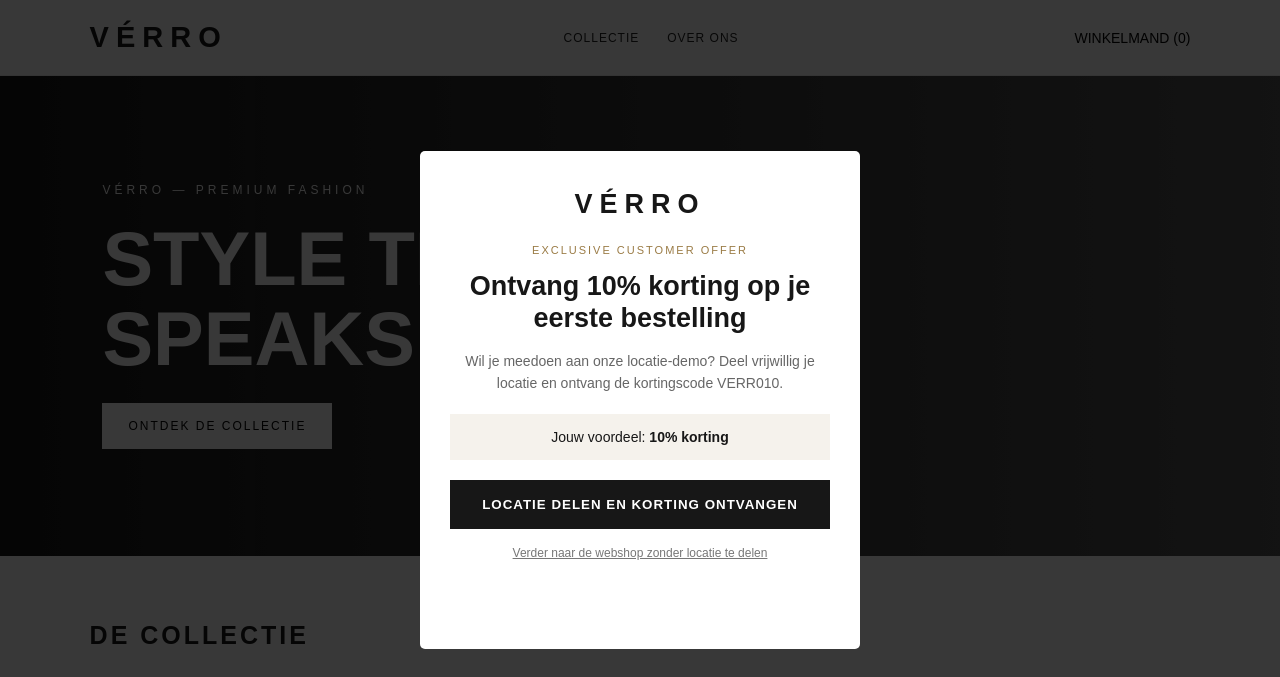
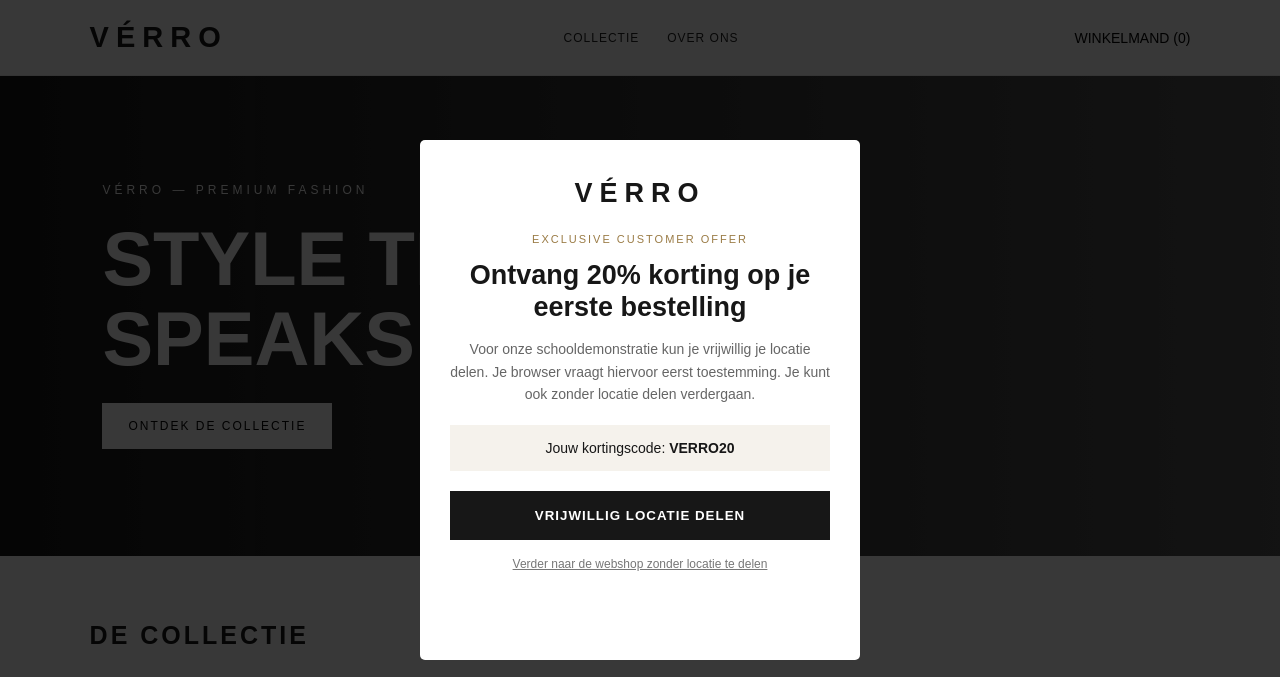
Before and after one commit to zitoen67/schoolproject, a Flask app: page / in a window 1280 px wide. Shown: the top 677 px of the page. Run offline with Flask 3, Linux system fonts and the light colour scheme.

Commit message:
Update webshop en locatiefunctionaliteit

```diff
--- a/templates/index.html
+++ b/templates/index.html
@@ -26,6 +26,8 @@ nav a{color:#222;text-decoration:none;font-size:12px;letter-spacing:1px}
 #cartPanel{display:none;padding:25px 7%;background:#f5f4f1}
 #cartPanel p{margin:10px 0}
 #cartPanel button{padding:8px 14px;cursor:pointer}
+#discountCode{padding:10px;margin-top:12px;max-width:190px}
+#discountMessage{font-size:13px;margin-top:8px}
 footer{background:#171717;color:white;text-align:center;padding:35px;letter-spacing:4px}
 .notice{text-align:center;padding:25px;color:#777;font-size:12px}
 #locationPopup{position:fixed;inset:0;background:rgba(0,0,0,.78);z-index:9999;display:flex;align-items:center;justify-content:center;padding:20px}
@@ -39,126 +41,184 @@ footer{background:#171717;color:white;text-align:center;padding:35px;letter-spac
 .skipBtn{display:inline-block;margin-top:17px;background:none;border:0;text-decoration:underline;color:#777;font-size:12px;cursor:pointer}
 #popupStatus{font-size:12px;margin-top:12px;min-height:18px}
 @media(max-width:700px){
-header{padding:0 5%}nav{gap:10px}nav a{font-size:10px}
+header{padding:0 5%}
+nav{gap:10px}
+nav a{font-size:10px}
 .products{grid-template-columns:1fr 1fr}
-.product img{height:230px}.section{padding:40px 5%}
+.product img{height:230px}
+.section{padding:40px 5%}
 .popupCard{padding:30px 22px}
 }
 </style>
 </head>
 <body>
-<div id="locationPopup" role="dialog" aria-modal="true">
+
+<div id="locationPopup" role="dialog" aria-modal="true" aria-labelledby="popupTitle">
   <div class="popupCard">
     <div class="popupLogo">VÉRRO</div>
     <div class="popupTag">EXCLUSIVE CUSTOMER OFFER</div>
-    <h2>Ontvang 10% korting op je eerste bestelling</h2>
-    <p>Wil je meedoen aan onze locatie-demo? Deel vrijwillig je locatie en ontvang de kortingscode VERR010.</p>
-    <div class="discount">Jouw voordeel: <strong>10% korting</strong></div>
-    <button class="shareBtn" onclick="shareLocation()">LOCATIE DELEN EN KORTING ONTVANGEN</button>
+    <h2 id="popupTitle">Ontvang 20% korting op je eerste bestelling</h2>
+    <p>Voor onze schooldemonstratie kun je vrijwillig je locatie delen. Je browser vraagt hiervoor eerst toestemming. Je kunt ook zonder locatie delen verdergaan.</p>
+    <div class="discount">Jouw kortingscode: <strong>VERRO20</strong></div>
+    <button class="shareBtn" onclick="shareLocation()">VRIJWILLIG LOCATIE DELEN</button>
     <button class="skipBtn" onclick="closePopup()">Verder naar de webshop zonder locatie te delen</button>
     <p id="popupStatus" aria-live="polite"></p>
   </div>
 </div>
 
-
 <header>
 <div class="logo">VÉRRO</div>
-<nav><a href="#collectie">COLLECTIE</a><a href="#over">OVER ONS</a></nav>
+<nav>
+<a href="#collectie">COLLECTIE</a>
+<a href="#over">OVER ONS</a>
+</nav>
 <button class="cart" onclick="toggleCart()">WINKELMAND (<span id="count">0</span>)</button>
 </header>
 
-<section class="hero"><div>
+<section class="hero">
+<div>
 <p>VÉRRO — PREMIUM FASHION</p>
 <h1>STYLE THAT<br>SPEAKS.</h1>
 <a href="#collectie">ONTDEK DE COLLECTIE</a>
-</div></section>
+</div>
+</section>
 
 <section class="section" id="collectie">
 <h2>DE COLLECTIE</h2>
 <div class="products">
+
 <div class="product">
 <img src="https://images.unsplash.com/photo-1544923246-77307dd654cb?w=700" alt="Winterjas">
-<h3>Premium Winter Jacket</h3><p class="price">€89,95</p>
+<h3>Premium Winter Jacket</h3>
+<p class="price">€89,95</p>
 <button onclick="add('Premium Winter Jacket',89.95)">Toevoegen</button>
 </div>
+
 <div class="product">
 <img src="https://images.unsplash.com/photo-1618354691373-d851c5c3a990?w=700" alt="Trui">
-<h3>Essential Sweater</h3><p class="price">€49,95</p>
+<h3>Essential Sweater</h3>
+<p class="price">€49,95</p>
 <button onclick="add('Essential Sweater',49.95)">Toevoegen</button>
 </div>
+
 <div class="product">
 <img src="https://images.unsplash.com/photo-1551488831-00ddcb6c6bd3?w=700" alt="Streetwear">
-<h3>Premium Streetwear</h3><p class="price">€59,95</p>
+<h3>Premium Streetwear</h3>
+<p class="price">€59,95</p>
 <button onclick="add('Premium Streetwear',59.95)">Toevoegen</button>
 </div>
+
 </div>
 </section>
 
 <div id="cartPanel">
 <h2>Jouw winkelmandje</h2>
 <div id="items">Je winkelmandje is leeg.</div>
+<input id="discountCode" type="text" placeholder="Kortingscode">
+<button onclick="applyDiscount()">Code toepassen</button>
+<p id="discountMessage" aria-live="polite"></p>
 <p id="total">Totaal: €0,00</p>
 <button onclick="toggleCart()">Sluiten</button>
 </div>
 
-<section class="notice" id="over">VÉRRO — onafhankelijke fashioncollectie. Geen officiële merkartikelen.</section>
+<section class="notice" id="over">
+VÉRRO — onafhankelijke fashioncollectie. Geen officiële merkartikelen.
+</section>
 <footer>VÉRRO</footer>
 
 <script>
-let cart=[];
-function add(name,price){
-cart.push({name,price});
-document.getElementById('count').textContent=cart.length;
+let cart = [];
+let discountApplied = false;
+
+function add(name, price) {
+    cart.push({name, price});
+    document.getElementById('count').textContent = cart.length;
     render();
 }
-function render(){
-let items=document.getElementById('items');
-let total=cart.reduce((s,p)=>s+p.price,0);
-items.innerHTML=cart.length?cart.map((p,i)=>
-`<p>${p.name} — €${p.price.toFixed(2)} <button onclick="removeItem(${i})">Verwijderen</button></p>`
-).join(''):'Je winkelmandje is leeg.';
-document.getElementById('total').textContent='Totaal: €'+total.toFixed(2);
+
+function render() {
+    const items = document.getElementById('items');
+    const total = cart.reduce((sum, p) => sum + p.price, 0);
+    const discount = discountApplied ? total * 0.20 : 0;
+    const finalTotal = total - discount;
+
+    items.innerHTML = cart.length
+        ? cart.map((p, i) =>
+            `<p>${p.name} — €${p.price.toFixed(2)}
+            <button onclick="removeItem(${i})">Verwijderen</button></p>`
+        ).join('')
+        : 'Je winkelmandje is leeg.';
+
+    document.getElementById('total').innerHTML =
+        `Subtotaal: €${total.toFixed(2)}<br>
+         Korting: -€${discount.toFixed(2)}<br>
+         <strong>Totaal: €${finalTotal.toFixed(2)}</strong>`;
 }
-function removeItem(i){
-cart.splice(i,1);
-document.getElementById('count').textContent=cart.length;
+
+function removeItem(i) {
+    cart.splice(i, 1);
+    document.getElementById('count').textContent = cart.length;
     render();
 }
-function toggleCart(){
-let panel=document.getElementById('cartPanel');
-panel.style.display=panel.style.display==='block'?'none':'block';
+
+function toggleCart() {
+    const panel = document.getElementById('cartPanel');
+    panel.style.display =
+        panel.style.display === 'block' ? 'none' : 'block';
 }
-function closePopup(){
-document.getElementById('locationPopup').style.display='none';
+
+function applyDiscount() {
+    const code = document.getElementById('discountCode').value.trim().toUpperCase();
+    const message = document.getElementById('discountMessage');
+
+    if (code === 'VERRO20') {
+        discountApplied = true;
+        message.textContent = '20% korting toegepast!';
+    } else {
+        discountApplied = false;
+        message.textContent = 'Deze kortingscode is niet geldig.';
     }
-function shareLocation(){
-const status=document.getElementById('popupStatus');
-if(!navigator.geolocation){
-status.textContent='Locatie wordt niet ondersteund door deze browser.';
+
+    render();
+}
+
+function closePopup() {
+    document.getElementById('locationPopup').style.display = 'none';
+}
+
+function shareLocation() {
+    const status = document.getElementById('popupStatus');
+
+    if (!navigator.geolocation) {
+        status.textContent = 'Locatie wordt niet ondersteund.';
         return;
     }
-status.textContent='Je browser vraagt nu om toestemming.';
-navigator.geolocation.getCurrentPosition(async position=>{
-try{
-const response=await fetch('/location',{
-method:'POST',
-headers:{'Content-Type':'application/json'},
-body:JSON.stringify({
-consent:true,
-latitude:position.coords.latitude,
-longitude:position.coords.longitude
+
+    status.textContent = 'Je browser vraagt nu om toestemming.';
+
+    navigator.geolocation.getCurrentPosition(async position => {
+        try {
+            const response = await fetch('/location', {
+                method: 'POST',
+                headers: {'Content-Type': 'application/json'},
+                body: JSON.stringify({
+                    consent: true,
+                    latitude: position.coords.latitude,
+                    longitude: position.coords.longitude
                 })
             });
-if(response.ok){
-status.textContent='Bedankt! Je locatie is ontvangen. Je kortingscode is VERR0 10.';
-}else{
-status.textContent='Opslaan is niet gelukt. Je kunt verder naar de webshop.';
+
+            if (response.ok) {
+                status.textContent = 'Je locatie is ontvangen. Bedankt voor je deelname!';
+                setTimeout(closePopup, 1500);
+            } else {
+                status.textContent = 'Opslaan is niet gelukt. Je kunt verder.';
             }
-}catch(error){
-status.textContent='Verbindingsfout. Je kunt verder naar de webshop.';
+        } catch (error) {
+            status.textContent = 'Verbindingsfout. Je kunt verder.';
         }
-},()=>{
-status.textContent='Geen toestemming gegeven. Je kunt gewoon verder.';
+    }, () => {
+        status.textContent = 'Geen toestemming gegeven. Je kunt gewoon verder.';
     });
 }
 </script>
```
Lines whose indentation alone changed are shown as unchanged.
